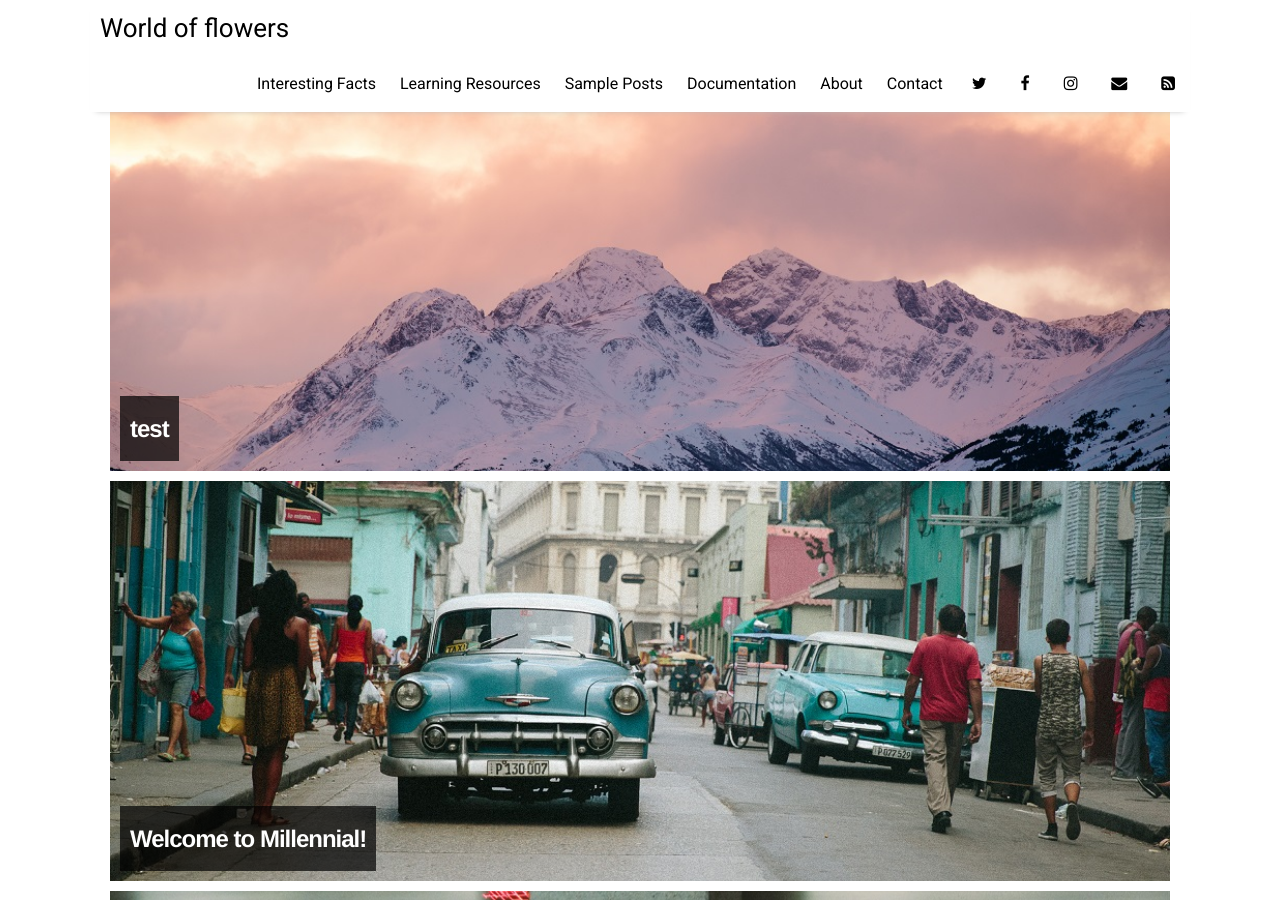
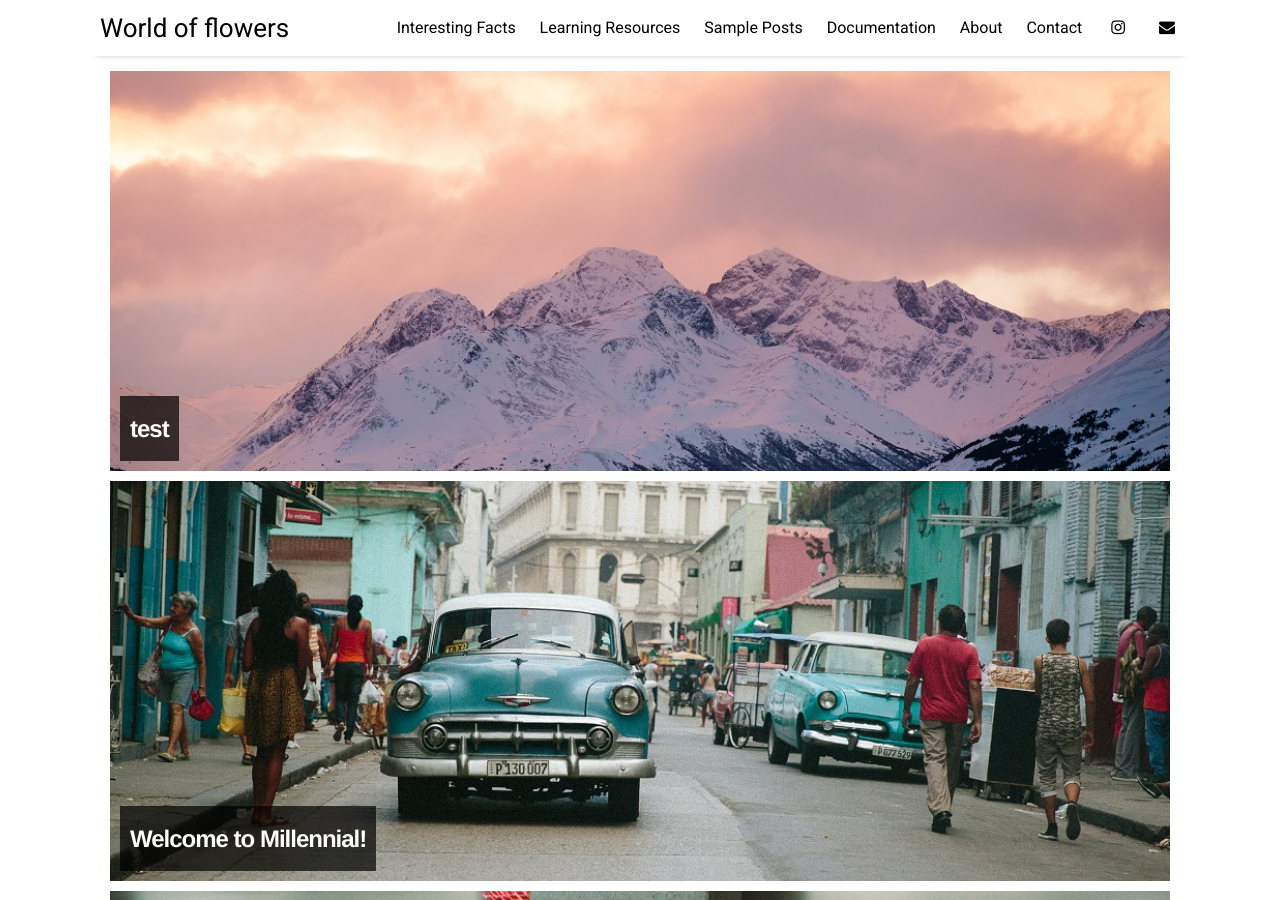
Before and after one commit to sofiaGerace/sofiaGerace.github.io, a Jekyll site: the page built from index.html, in a window 1280 px wide and 900 px high. Built offline with Jekyll 4.4.1, drawn with Linux system fonts in a browser that asks for light colours; nearby versions of some CDN libraries; the list of posts is cut into pages by our own code.

Commit message:
Update settings.yml

```diff
--- a/_data/settings.yml
+++ b/_data/settings.yml
@@ -1,6 +1,6 @@
 # Change 'comments' to true for Disqus comments
 disqus:
-  comments: false
+  comments: true
   disqus_shortname: 'millennial-3'
 
 # If you are not using Google Analytics, please change 'google-ID' to an empty string
@@ -16,11 +16,8 @@ menu:
 
 # Available social icons are powered by Font Awesome, so you can use any icon that they offer
 social:
-- {icon: 'twitter', link:    'https://twitter.com/paululele'}
-- {icon: 'facebook', link:   'https://www.facebook.com/paululele'}
-- {icon: 'instagram', link:  'https://instagram.com/paululele'}
-- {icon: 'envelope', link:   'mailto:hello@paulle.ca'}
-- {icon: 'rss-square', link: 'feed.xml'}
+- {icon: 'instagram', link:  'https://instagram.com/sofiaagerace'}
+- {icon: 'envelope', link:   'mailto:sofiagerace05@gmail.com'}
 # - {icon: 'rss-square', link: 'rss-feed.xml'}
 
 # Customize site text
```
